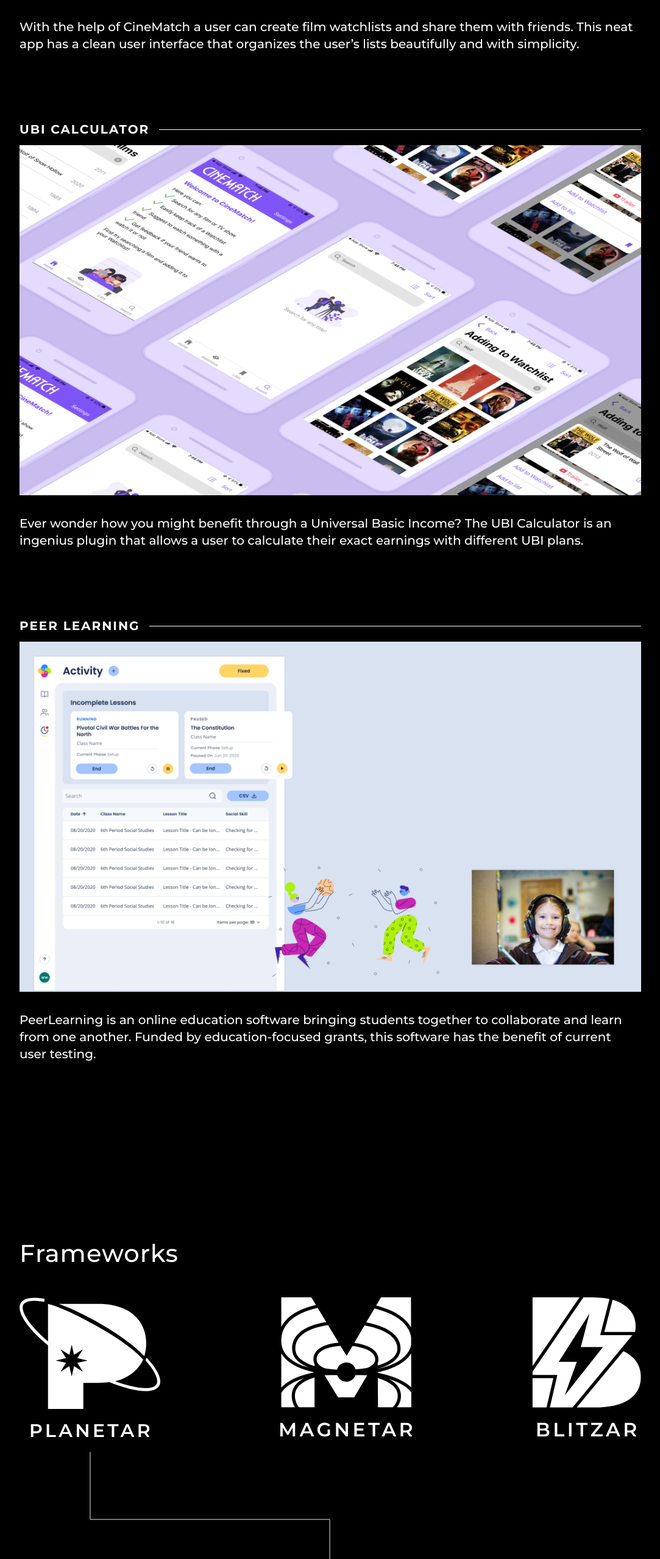
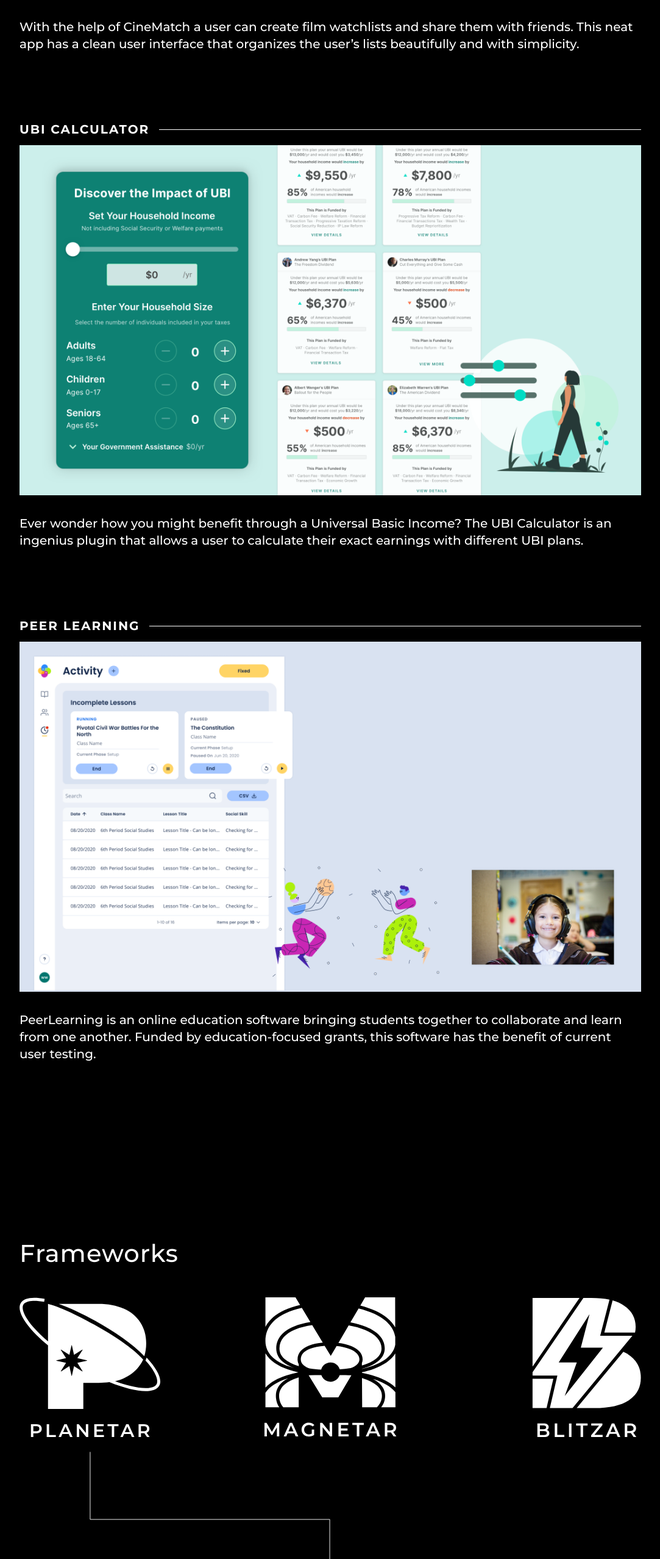
Before and after one commit to fergusmeiklejohn/cycraft, a Vue app: page / in a window 1280 px wide. Shown: the part 2280-4836 px from the top of the page at 61% size, without its empty margins (98-1181 px from the left). Built offline with nearby package versions, Linux system fonts and the light colour scheme.

Commit message:
UBI pic correct, logos positioned correctly, lines to centre

```diff
--- a/src/components/CyCraftHomePage.vue
+++ b/src/components/CyCraftHomePage.vue
@@ -69,7 +69,7 @@
           />
           <Project
             title="UBI Calculator"
-            img="/cinematch.png"
+            img="/ubi.png"
             description="Ever wonder how you might benefit through a Universal Basic Income? The UBI Calculator is an ingenius plugin that allows a user to calculate their exact earnings with different UBI plans."
           />
           <Project
--- a/src/components/FrameworksDesktop.vue
+++ b/src/components/FrameworksDesktop.vue
@@ -2,10 +2,10 @@
   <div>
     <div class="text-h2 text-left">Frameworks</div>
 
-    <div class="flex flex-row justify-between mt-12">
+    <div class="grid grid-cols-3 mt-12">
       <!-- Planetar -->
       <div
-        class="flex flex-col items-center cursor-pointer"
+        class="flex flex-col items-center cursor-pointer place-self-start"
         data="planetar"
         @click="setPlanetar"
       >
@@ -74,7 +74,7 @@
 
       <!-- Magnetar -->
       <div
-        class="flex flex-col items-center cursor-pointer"
+        class="flex flex-col items-center cursor-pointer place-self-center"
         data="magnetar"
         @click="setMagnetar"
       >
@@ -189,7 +189,7 @@
 
       <!-- Blitzar -->
       <div
-        class="flex flex-col items-center cursor-pointer"
+        class="flex flex-col items-center cursor-pointer place-self-end"
         data="blitzar"
         @click="setBlitzar"
       >
@@ -499,10 +499,10 @@
       <div class="flex flex-row">
         <div class="w-1/2">
         </div>
-        <div class="w-1/2 flex flex-row justify-start">
+        <div class="w-1/2 flex flex-row" style="padding-right: 90px">
           <svg
+            style="flex: 1"
             width="449"
-            height="211"
             viewBox="0 0 449 211"
             fill="none"
             xmlns="http://www.w3.org/2000/svg"
```
